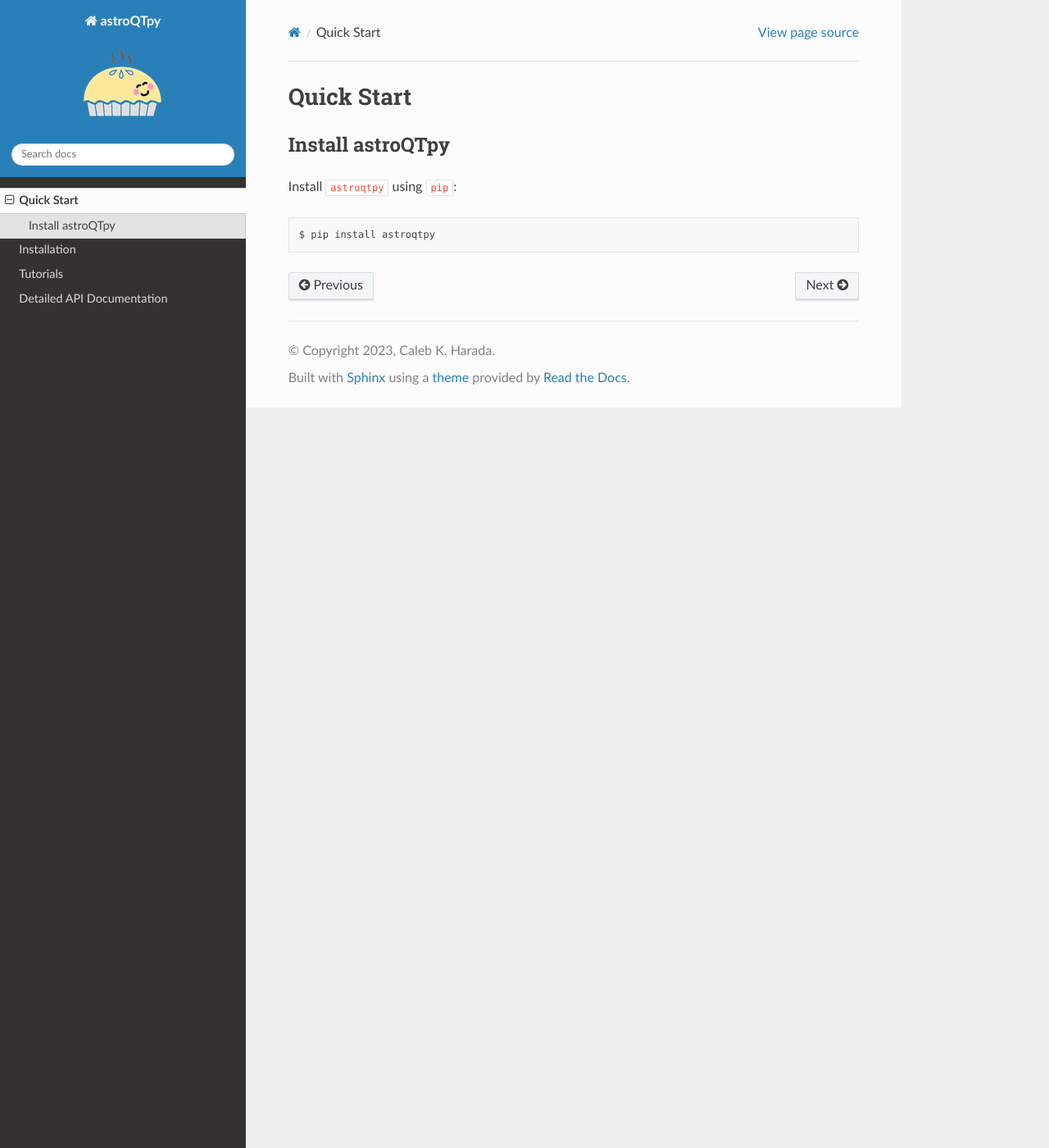
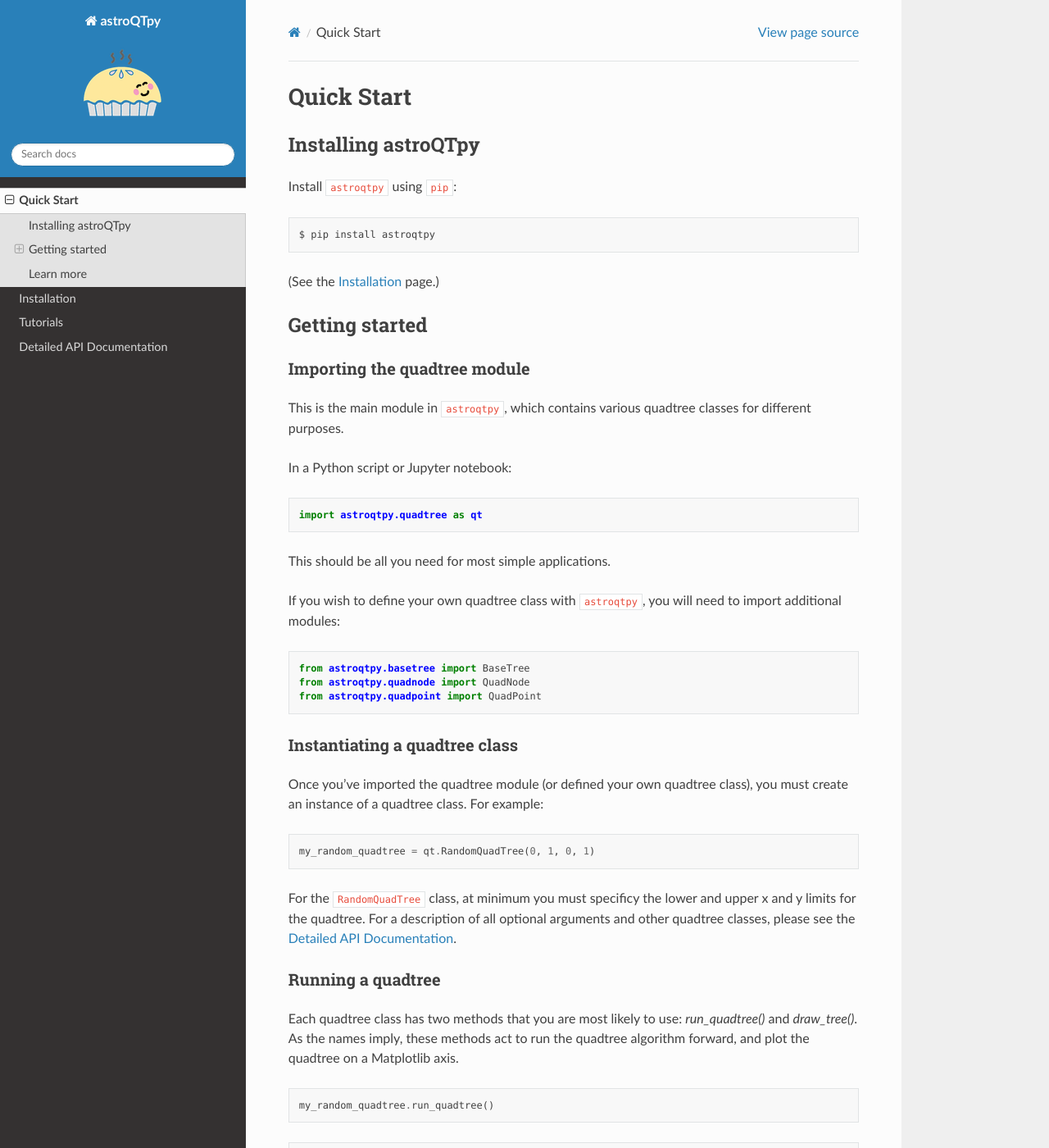
Before and after one commit to CalebHarada/astroQTpy, a Sphinx documentation site: the page built from docs/quickstart.rst, in a window 1280 px wide and 1400 px high. Shown: the whole window at 82% size. Built offline with Sphinx 7.4.7 and the Read the Docs theme 2.0.0, drawn with Linux system fonts in a browser that asks for light colours; some of the changed text lies outside the part shown.

Commit message:
update quickstart, installation docs; update README

```diff
--- a/astroqtpy/__init__.py
+++ b/astroqtpy/__init__.py
@@ -1,4 +1,4 @@
-__version__ = "0.1.3"
+__version__ = "0.1.=4"
 
 ## TO DO:
 ##     - update readthedocs
--- a/docs/conf.py
+++ b/docs/conf.py
@@ -23,7 +23,7 @@ author = 'Caleb K. Harada'
 root_doc = 'index'
 
 # The full version, including alpha/beta/rc tags
-release = '0.0.1'
+release = '0.1.4'
 
 
 # -- General configuration ---------------------------------------------------
--- a/docs/index.rst
+++ b/docs/index.rst
@@ -54,6 +54,8 @@ As an added bonus, quadtrees look really cool when you plot them. Nice!
 .. image:: img/nbody_megno_tutorial_quadtree.png
    :width: 45%
 
+To get started using ``astroQTpy``, check out the :ref:`quickstart` guide or follow along with the :ref:`tutorials`.
+
 
 Why use quadtrees?
 ------------------
@@ -78,7 +80,8 @@ Just to name a few examples where you might use a quadtree:
 .. Note::
 
    ``astroQTpy`` is a living project that will be continually updated and upgraded over time. Check back for updates
-   or feel free to give us suggestions! (You can also define your own ``astroQTpy`` class -- check out the tutorials for more info!)
+   or feel free to give us suggestions by `creating a new issue on GitHub <https://github.com/CalebHarada/astroQTpy/issues>`_.
+   You can also define your own custom ``astroQTpy`` class -- check out the tutorials for more info!
 
 
 Attribution:
--- a/docs/quickstart.rst
+++ b/docs/quickstart.rst
@@ -3,11 +3,87 @@
 Quick Start
 ============
 
-Install astroQTpy
-+++++++++++++++++
+
+Installing astroQTpy
+++++++++++++++++++++
 
 Install ``astroqtpy`` using ``pip``:
 
 .. code-block:: bash
 
 	$ pip install astroqtpy
+
+(See the :ref:`installation` page.)
+
+
+Getting started
++++++++++++++++
+
+Importing the quadtree module
+-----------------------------
+
+This is the main module in ``astroqtpy``, which contains various quadtree classes for
+different purposes.
+
+In a Python script or Jupyter notebook:
+
+.. code-block:: python
+
+	import astroqtpy.quadtree as qt
+
+This should be all you need for most simple applications.
+
+If you wish to define your own quadtree class
+with ``astroqtpy``, you will need to import additional modules:
+
+.. code-block:: python
+
+	from astroqtpy.basetree import BaseTree
+	from astroqtpy.quadnode import QuadNode
+	from astroqtpy.quadpoint import QuadPoint
+
+
+Instantiating a quadtree class
+------------------------------
+
+Once you've imported the quadtree module (or defined your own quadtree class),
+you must create an instance of a quadtree class. For example:
+
+.. code-block:: python
+
+	my_random_quadtree = qt.RandomQuadTree(0, 1, 0, 1)
+
+For the ``RandomQuadTree`` class, at minimum you must specificy the lower and
+upper x and y limits for the quadtree. For a description of all optional arguments
+and other quadtree classes, please see the :ref:`api`.
+
+
+Running a quadtree
+------------------
+
+Each quadtree class has two methods that you are most likely
+to use: `run_quadtree()` and `draw_tree()`. As the names imply,
+these methods act to run the quadtree algorithm forward, and
+plot the quadtree on a Matplotlib axis.
+
+.. code-block:: python
+
+	my_random_quadtree.run_quadtree()
+
+.. code-block:: python
+
+	import matplotlib.pyplot as plt
+
+	fig, ax = plt.subplots()
+	my_random_quadtree.draw_tree(ax)
+
+
+Learn more
+++++++++++
+
+To learn more, continue on to the :ref:`tutorials` and check out
+the :ref:`api`.
+
+.. image:: img/astroQTpy_logo_justpie_withborder.png
+   :width: 20%
+   :align: center
```
Also changed, not shown: README.md (+25 -9 lines), docs/installation.rst (+4 -6 lines).
